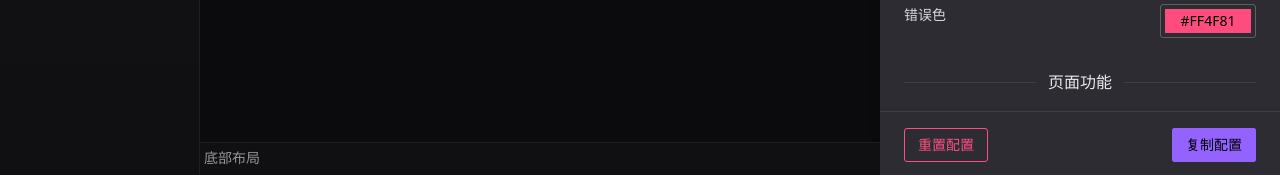
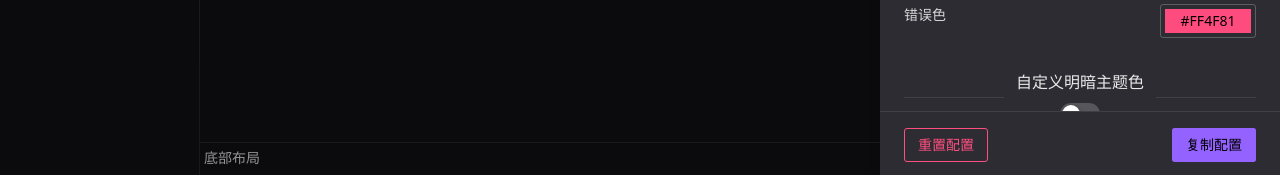
Before and after one commit to versiw/VueElectronStarter, a Vue app: page / in a window 1280 px wide. Both pictures are taken after a click on the button 1055 px from the left and 18 px from the top of the page. Shown: the part 622-797 px from the top of the page. Built offline with nearby package versions, Linux system fonts and the light colour scheme.

Commit message:
feat: 新增自定义明暗主题色功能

```diff
--- a/config/theme.config.ts
+++ b/config/theme.config.ts
@@ -2,6 +2,7 @@ const themeConfig: Renderer.Theme.ThemeConfig = {
   themeScheme: 'dark',
   layoutScheme: 'default',
   themeColor: {
+    common: {
       primaryColor: '#9462FF',
       infoColor: '#9462FF',
       successColor: '#53FFCE',
@@ -18,7 +19,23 @@ const themeConfig: Renderer.Theme.ThemeConfig = {
       infoColorHover: '#9462FF',
       infoColorPressed: '#9462FF'
     },
+    layout: {
+      light: {
+        color: '#810505',
+        headerColor: '',
+        footerColor: '',
+        siderColor: ''
+      },
+      dark: {
+        color: '',
+        headerColor: '',
+        footerColor: '',
+        siderColor: ''
+      }
+    }
+  },
   followPrimaryColor: true,
+  customTheme: false,
   animation: true,
   animationScheme: {
     type: 'fade',
--- a/src/renderer/src/App.vue
+++ b/src/renderer/src/App.vue
@@ -11,13 +11,19 @@ const naiveDarkTheme = computed(() => (themeConfig.value.themeScheme === 'dark'
 
 const themeOverrides = computed(() => ({
   common: {
-    ...themeConfig.value.themeColor
+    ...themeConfig.value.themeColor.common
+  },
+  Layout: {
+    ...(themeConfig.value.themeScheme === 'dark'
+      ? themeConfig.value.themeColor.layout.dark
+      : themeConfig.value.themeColor.layout.light)
   }
 }))
 </script>
 
 <template>
   <n-config-provider :theme-overrides="themeOverrides" :theme="naiveDarkTheme" class="h-full">
-    <n-message-provider> <Layout></Layout></n-message-provider>
+    <n-message-provider><Layout></Layout></n-message-provider>
+    <n-global-style />
   </n-config-provider>
 </template>
--- a/src/renderer/src/layouts/ThemeDrawer.vue
+++ b/src/renderer/src/layouts/ThemeDrawer.vue
@@ -34,6 +34,66 @@ watch(
   }
 )
 
+const contentColor = computed({
+  get: () => {
+    return themeConfig.value.themeScheme === 'dark'
+      ? themeConfig.value.themeColor.layout.dark.color
+      : themeConfig.value.themeColor.layout.light.color
+  },
+  set: (newValue) => {
+    if (themeConfig.value.themeScheme === 'dark') {
+      themeConfig.value.themeColor.layout.dark.color = newValue
+    } else {
+      themeConfig.value.themeColor.layout.light.color = newValue
+    }
+  }
+})
+
+const headerColor = computed({
+  get: () => {
+    return themeConfig.value.themeScheme === 'dark'
+      ? themeConfig.value.themeColor.layout.dark.headerColor
+      : themeConfig.value.themeColor.layout.light.headerColor
+  },
+  set: (newValue) => {
+    if (themeConfig.value.themeScheme === 'dark') {
+      themeConfig.value.themeColor.layout.dark.headerColor = newValue
+    } else {
+      themeConfig.value.themeColor.layout.light.headerColor = newValue
+    }
+  }
+})
+
+const siderColor = computed({
+  get: () => {
+    return themeConfig.value.themeScheme === 'dark'
+      ? themeConfig.value.themeColor.layout.dark.siderColor
+      : themeConfig.value.themeColor.layout.light.siderColor
+  },
+  set: (newValue) => {
+    if (themeConfig.value.themeScheme === 'dark') {
+      themeConfig.value.themeColor.layout.dark.siderColor = newValue
+    } else {
+      themeConfig.value.themeColor.layout.light.siderColor = newValue
+    }
+  }
+})
+
+const footerColor = computed({
+  get: () => {
+    return themeConfig.value.themeScheme === 'dark'
+      ? themeConfig.value.themeColor.layout.dark.footerColor
+      : themeConfig.value.themeColor.layout.light.footerColor
+  },
+  set: (newValue) => {
+    if (themeConfig.value.themeScheme === 'dark') {
+      themeConfig.value.themeColor.layout.dark.footerColor = newValue
+    } else {
+      themeConfig.value.themeColor.layout.light.footerColor = newValue
+    }
+  }
+})
+
 const { themeConfig, options, copyThemeConfigToJSON, resetThemeConfig } = useThemeConfig()
 </script>
 
@@ -50,10 +110,10 @@ const { themeConfig, options, copyThemeConfigToJSON, resetThemeConfig } = useThe
         <n-flex vertical class="w-full items-center justify-center">
           <n-divider> 主题模式 </n-divider>
           <n-tabs
+            v-model:value="themeConfig.themeScheme"
             type="segment"
             animated
             class="w-1/3"
-            :default-value="themeConfig.themeScheme"
             @update:value="(tabName: 'light' | 'dark') => (themeConfig.themeScheme = tabName)"
           >
             <n-tab-pane name="light" :tab="renderIcon('Sunny')"> </n-tab-pane>
@@ -72,28 +132,28 @@ const { themeConfig, options, copyThemeConfigToJSON, resetThemeConfig } = useThe
                   <n-layout-header
                     class="layout-header h-4 rounded-md"
                     :style="{
-                      backgroundColor: themeConfig.themeColor.primaryColor
+                      backgroundColor: themeConfig.themeColor.common.primaryColor
                     }"
                   ></n-layout-header>
                   <n-layout has-sider class="bg-transparent">
                     <n-layout-sider
                       class="layout-sider w-4 rounded-md mt-1 mr-1 bg-opacity-50 bg-blend-multiply"
                       :style="{
-                        backgroundColor: themeConfig.themeColor.primaryColor
+                        backgroundColor: themeConfig.themeColor.common.primaryColor
                       }"
                     ></n-layout-sider>
                     <n-layout class="bg-transparent">
                       <n-layout-content
                         class="layout-content h-10 rounded-md mt-1"
                         :style="{
-                          backgroundColor: themeConfig.themeColor.primaryColor
+                          backgroundColor: themeConfig.themeColor.common.primaryColor
                         }"
                       >
                       </n-layout-content>
                       <n-layout-footer
                         class="layout-footer h-4 rounded-md mt-1"
                         :style="{
-                          backgroundColor: themeConfig.themeColor.primaryColor
+                          backgroundColor: themeConfig.themeColor.common.primaryColor
                         }"
                       ></n-layout-footer>
                     </n-layout>
@@ -111,21 +171,21 @@ const { themeConfig, options, copyThemeConfigToJSON, resetThemeConfig } = useThe
                   <n-layout-header
                     class="layout-header h-4 rounded-md"
                     :style="{
-                      backgroundColor: themeConfig.themeColor.primaryColor
+                      backgroundColor: themeConfig.themeColor.common.primaryColor
                     }"
                   ></n-layout-header>
                   <n-layout has-sider class="bg-transparent">
                     <n-layout-sider
                       class="layout-sider w-4 h-14 rounded-md mt-1 mr-1 bg-opacity-50 bg-blend-multiply"
                       :style="{
-                        backgroundColor: themeConfig.themeColor.primaryColor
+                        backgroundColor: themeConfig.themeColor.common.primaryColor
                       }"
                     ></n-layout-sider>
                     <n-layout class="bg-transparent">
                       <n-layout-content
                         class="layout-content h-14 rounded-md mt-1"
                         :style="{
-                          backgroundColor: themeConfig.themeColor.primaryColor
+                          backgroundColor: themeConfig.themeColor.common.primaryColor
                         }"
                       >
                       </n-layout-content>
@@ -142,7 +202,7 @@ const { themeConfig, options, copyThemeConfigToJSON, resetThemeConfig } = useThe
           <n-flex class="justify-between">
             <div>主色</div>
             <n-color-picker
-              v-model:value="themeConfig.themeColor.primaryColor"
+              v-model:value="themeConfig.themeColor.common.primaryColor"
               class="w-24"
               :modes="['hex', 'rgb', 'hsl']"
               show-preview
@@ -157,7 +217,7 @@ const { themeConfig, options, copyThemeConfigToJSON, resetThemeConfig } = useThe
               </n-space>
             </div>
             <n-color-picker
-              v-model:value="themeConfig.themeColor.infoColor"
+              v-model:value="themeConfig.themeColor.common.infoColor"
               :disabled="themeConfig.followPrimaryColor"
               class="w-24"
               :modes="['hex', 'rgb', 'hsl']"
@@ -168,7 +228,7 @@ const { themeConfig, options, copyThemeConfigToJSON, resetThemeConfig } = useThe
           <n-flex class="justify-between">
             <div>成功色</div>
             <n-color-picker
-              v-model:value="themeConfig.themeColor.successColor"
+              v-model:value="themeConfig.themeColor.common.successColor"
               class="w-24"
               :modes="['hex', 'rgb', 'hsl']"
               show-preview
@@ -178,7 +238,7 @@ const { themeConfig, options, copyThemeConfigToJSON, resetThemeConfig } = useThe
           <n-flex class="justify-between">
             <div>警告色</div>
             <n-color-picker
-              v-model:value="themeConfig.themeColor.warningColor"
+              v-model:value="themeConfig.themeColor.common.warningColor"
               class="w-24"
               :modes="['hex', 'rgb', 'hsl']"
               show-preview
@@ -188,12 +248,78 @@ const { themeConfig, options, copyThemeConfigToJSON, resetThemeConfig } = useThe
           <n-flex class="justify-between">
             <div>错误色</div>
             <n-color-picker
-              v-model:value="themeConfig.themeColor.errorColor"
+              v-model:value="themeConfig.themeColor.common.errorColor"
               class="w-24"
               :modes="['hex', 'rgb', 'hsl']"
               show-preview
               :show-alpha="false"
             />
+          </n-flex>
+          <n-divider>
+            <n-flex class="justify-center">
+              <div>
+                <n-space><div>自定义明暗主题色</div> </n-space>
+              </div>
+              <n-switch v-model:value="themeConfig.customTheme" />
+            </n-flex>
+          </n-divider>
+          <n-flex v-if="themeConfig.customTheme" vertical>
+            <n-flex class="justify-center">
+              <n-space class="flex items-center">当前定制模式：</n-space>
+              <n-space
+                ><n-button
+                  ghost
+                  size="small"
+                  :render-icon="renderIcon(themeConfig.themeScheme === 'dark' ? 'Moon' : 'Sunny')"
+                  @click="
+                    themeConfig.themeScheme === 'dark'
+                      ? (themeConfig.themeScheme = 'light')
+                      : (themeConfig.themeScheme = 'dark')
+                  "
+                >
+                </n-button
+              ></n-space>
+            </n-flex>
+            <n-flex class="justify-between">
+              <div>内容区</div>
+              <n-color-picker
+                v-model:value="contentColor"
+                class="w-24"
+                :modes="['hex', 'rgb', 'hsl']"
+                show-preview
+                :show-alpha="false"
+              />
+            </n-flex>
+            <n-flex class="justify-between">
+              <div>标题栏</div>
+              <n-color-picker
+                v-model:value="headerColor"
+                class="w-24"
+                :modes="['hex', 'rgb', 'hsl']"
+                show-preview
+                :show-alpha="false"
+              />
+            </n-flex>
+            <n-flex class="justify-between">
+              <div>侧边栏</div>
+              <n-color-picker
+                v-model:value="siderColor"
+                class="w-24"
+                :modes="['hex', 'rgb', 'hsl']"
+                show-preview
+                :show-alpha="false"
+              />
+            </n-flex>
+            <n-flex class="justify-between">
+              <div>底部区</div>
+              <n-color-picker
+                v-model:value="footerColor"
+                class="w-24"
+                :modes="['hex', 'rgb', 'hsl']"
+                show-preview
+                :show-alpha="false"
+              />
+            </n-flex>
           </n-flex>
         </n-flex>
         <n-flex vertical>
--- a/src/renderer/src/layouts/hooks/useThemeConfig.ts
+++ b/src/renderer/src/layouts/hooks/useThemeConfig.ts
@@ -18,19 +18,19 @@ export const useThemeConfig = () => {
   })
 
   const handleColorChange = (newVal, colorGroup) => {
-    themeConfig.value.themeColor[colorGroup + 'Hover'] = newVal
-    themeConfig.value.themeColor[colorGroup + 'Pressed'] = newVal
+    themeConfig.value.themeColor.common[colorGroup + 'Hover'] = newVal
+    themeConfig.value.themeColor.common[colorGroup + 'Pressed'] = newVal
   }
 
-  let lastInfoColor = themeConfig.value.themeColor.infoColor
+  let lastInfoColor = themeConfig.value.themeColor.common.infoColor
 
   // 监听主题颜色变化
   watch(
     () => [
-      themeConfig.value.themeColor.primaryColor,
-      themeConfig.value.themeColor.successColor,
-      themeConfig.value.themeColor.warningColor,
-      themeConfig.value.themeColor.errorColor
+      themeConfig.value.themeColor.common.primaryColor,
+      themeConfig.value.themeColor.common.successColor,
+      themeConfig.value.themeColor.common.warningColor,
+      themeConfig.value.themeColor.common.errorColor
     ],
     ([newPrimaryVal, newSuccessVal, newWarningVal, newErrorVal]) => {
       handleColorChange(newPrimaryVal, 'primaryColor')
@@ -46,10 +46,10 @@ export const useThemeConfig = () => {
   )
 
   watch(
-    () => themeConfig.value.themeColor.primaryColor,
+    () => themeConfig.value.themeColor.common.primaryColor,
     (newPrimaryVal) => {
       if (themeConfig.value.followPrimaryColor) {
-        themeConfig.value.themeColor.infoColor = newPrimaryVal
+        themeConfig.value.themeColor.common.infoColor = newPrimaryVal
         handleColorChange(newPrimaryVal, 'infoColor')
       }
     },
@@ -60,7 +60,7 @@ export const useThemeConfig = () => {
   )
 
   watch(
-    () => themeConfig.value.themeColor.infoColor,
+    () => themeConfig.value.themeColor.common.infoColor,
     (newVal) => {
       if (!themeConfig.value.followPrimaryColor) {
         lastInfoColor = newVal
@@ -78,9 +78,10 @@ export const useThemeConfig = () => {
     () => themeConfig.value.followPrimaryColor,
     (newVal) => {
       if (newVal) {
-        themeConfig.value.themeColor.infoColor = themeConfig.value.themeColor.primaryColor
+        themeConfig.value.themeColor.common.infoColor =
+          themeConfig.value.themeColor.common.primaryColor
       } else {
-        themeConfig.value.themeColor.infoColor = lastInfoColor
+        themeConfig.value.themeColor.common.infoColor = lastInfoColor
       }
     },
     {
@@ -150,6 +151,23 @@ export const useThemeConfig = () => {
     }
   )
 
+  watch(
+    () => themeConfig.value.customTheme,
+    (newVal) => {
+      if (!newVal) {
+        const layout = themeConfig.value.themeColor.layout
+        Object.keys(layout).forEach((mode) => {
+          Object.keys(layout[mode]).forEach((colorKey) => {
+            layout[mode][colorKey] = ''
+          })
+        })
+      }
+    },
+    {
+      immediate: true // 立即执行一次 watch，以便在组件初始化时也检查条件
+    }
+  )
+
   const copyThemeConfigToJSON = async () => {
     try {
       const jsonString = JSON.stringify(themeConfig.value, null, 2)
```
Also changed, not shown: config/renderer.d.ts (+22 -0 lines). Lines whose indentation alone changed are shown as unchanged.
